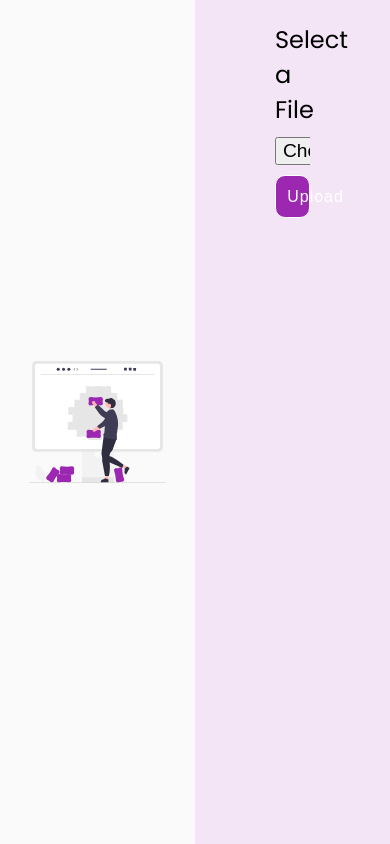
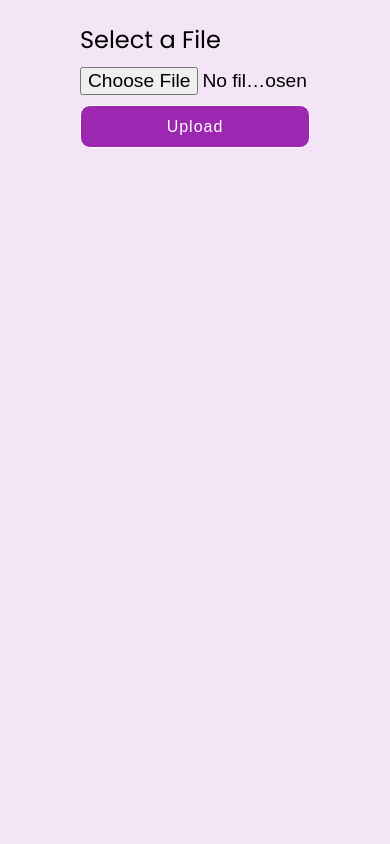
Before and after one commit to Dev-Sambhav/background_remover, a React (Create React App) app: page / in a window 390 px wide. Built offline with nearby package versions, Linux system fonts and the light colour scheme; the HTML template or start-up script is replaced by a standard one.

Commit message:
v1 completed

```diff
--- a/src/components/Logo.css
+++ b/src/components/Logo.css
@@ -10,3 +10,10 @@
 .bg_logo{
     width: 35vw;
 }
+
+/* for mobiles */
+@media (max-width: 992px) {
+    .logo_container{
+        display: none;
+    }
+  }
--- a/src/components/Remover.css
+++ b/src/components/Remover.css
@@ -51,3 +51,10 @@
     max-height: 65vh;
     border-radius: 7px;
 }
+
+/* for mobiles */
+@media (max-width: 992px) {
+    .container{
+        width: 100vw;
+    }
+  }
```
